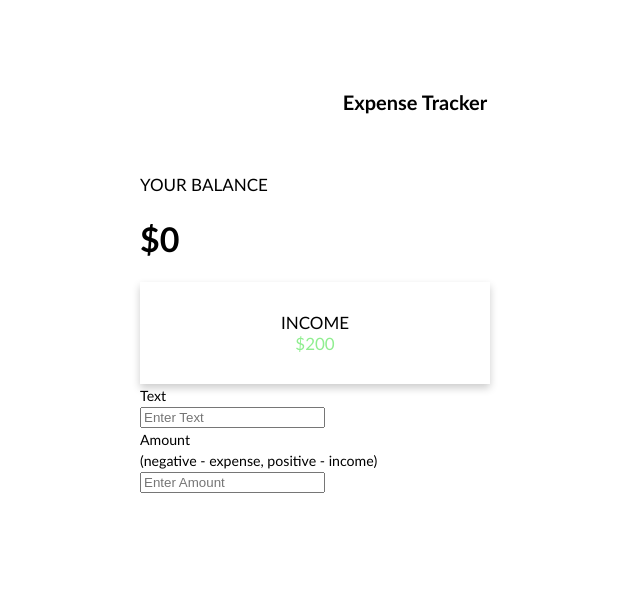
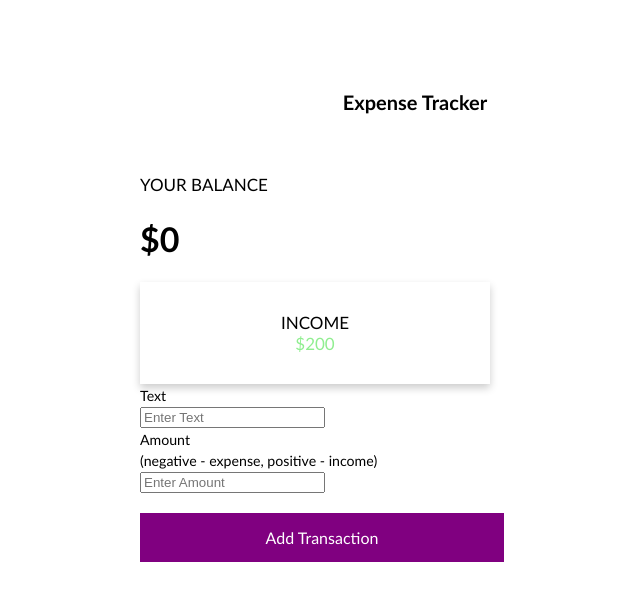
Before and after one commit to yomal148/expense-tracker, a React (Create React App) app: page / in a window 1280 px wide. Shown: the top 600 px of the page, without its empty margins (225-865 px from the left). Built offline with nearby package versions, Linux system fonts and the light colour scheme.

Commit message:
Adding transaction button

```diff
--- a/src/components/transactions/Transaction.js
+++ b/src/components/transactions/Transaction.js
@@ -1,5 +1,6 @@
 import React from 'react';
 import { useState } from "react";
+import './transaction.css'
 
 const Transaction = () => {
   const [amount, setAmount] = useState('');
@@ -39,6 +40,10 @@ const Transaction = () => {
           value={amount}
           onInput={handleChange}
         />
+        <br />
+        <div className='bluebutton1'>
+          Add Transaction
+        </div>
       </form>
 
     </>
--- /dev/null
+++ b/src/components/transactions/transaction.css
@@ -0,0 +1,11 @@
+.bluebutton1 {
+    background-color: purple;
+    border: none;
+    color: white;
+    padding: 15px 32px;
+    text-align: center;
+    display: inline-block;
+    font-size: 16px;
+    width: 300px;
+    margin-top: 20px;
+  }
```
